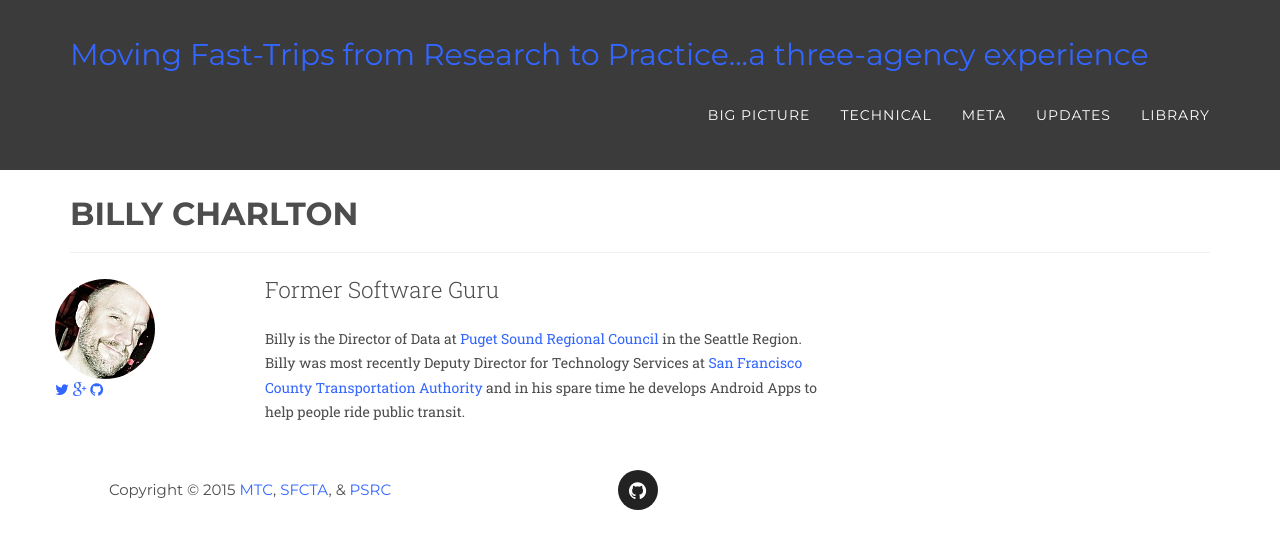
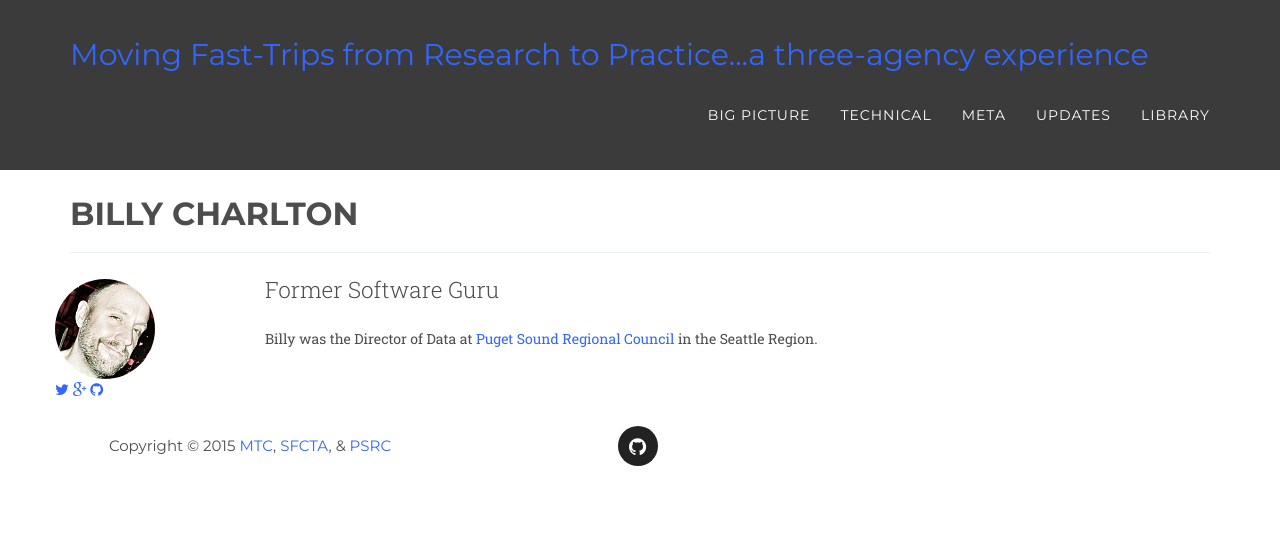
Before and after one commit to BayAreaMetro/fast-trips-project, a Jekyll site: the page built from meta/Billy.md, in a window 1280 px wide. Shown: the top 549 px of the page. Built offline with Jekyll 4.4.1, drawn with Linux system fonts in a browser that asks for light colours; some web fonts are replaced.

Commit message:
More Alumnus updates

```diff
--- a/meta/Billy.md
+++ b/meta/Billy.md
@@ -4,7 +4,4 @@ teammate: Billy
 ---
 
 
-Billy is the Director of Data at [Puget Sound Regional Council](http://www.psrc.org) in the Seattle Region.
-Billy was most recently Deputy Director for Technology Services at
-[San Francisco County Transportation Authority](http://www.sfcta.org/modeling) and in his spare time he develops Android Apps to help
-people ride public transit.
+Billy was the Director of Data at [Puget Sound Regional Council](http://www.psrc.org) in the Seattle Region.
```
Also changed, not shown: meta/Dave.md (+2 -2 lines).
